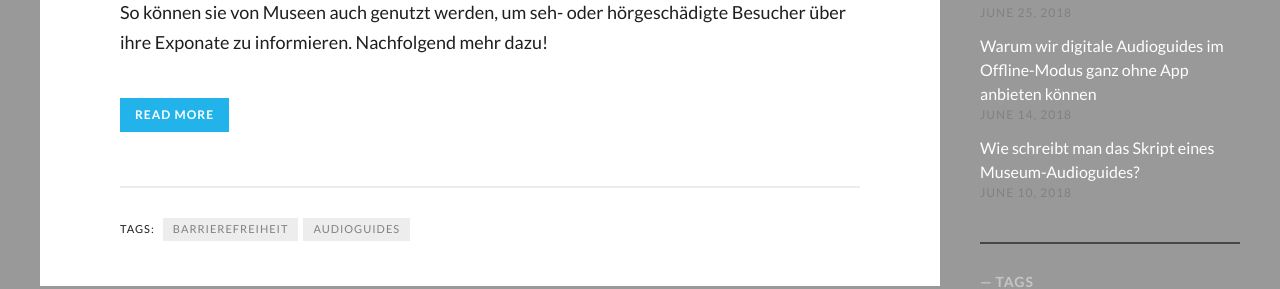
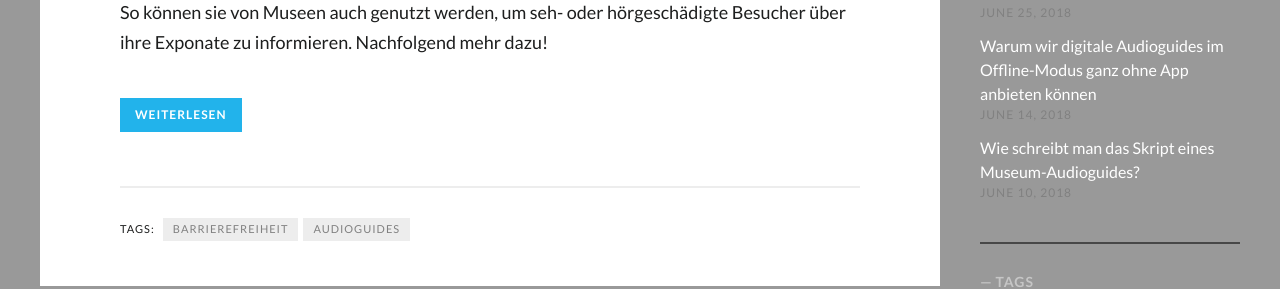
Before and after one commit to nubart/blog-de, a Jekyll site: the page built from index.html, in a window 1280 px wide and 900 px high, scrolled down 806 px. Shown: the part 153-442 px from the top of the window. Built offline with Jekyll 4.4.1, drawn with Linux system fonts in a browser that asks for light colours; some web fonts are replaced; the list of posts is cut into pages by our own code; comment, search, counter and statistics services are not loaded; some of the changed text lies outside the part shown.

Commit message:
Small improvements

```diff
--- a/index.html
+++ b/index.html
@@ -22,7 +22,7 @@ layout: default
                     {% else %}
                         {{ post.content }}
                     {% endif %}
-                    <p class="read-more"><a href="{{ site.baseurl }}{{ post.url }}" class="more-link" title="read more">read more</a></p>
+                    <p class="read-more"><a href="{{ site.baseurl }}{{ post.url }}" class="more-link" title="read more">weiterlesen</a></p>
                 </div><!-- .entry-content -->
                 {% if post.tags.size > 0 %}
                 <footer class="entry-footer">
```
